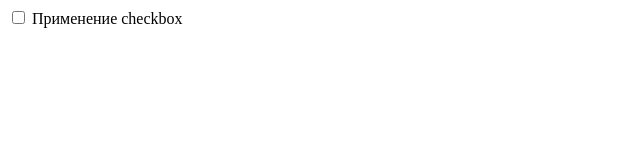
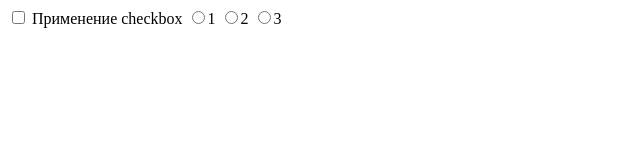
Before and after one commit to bambooka/js_practice, a plain HTML site: page index.html in a window 1280 px wide. Shown: the full height of the page, 0-640 px from the left. Drawn offline with Linux system fonts and the light colour scheme.

Commit message:
add three input-radio

```diff
--- a/index.html
+++ b/index.html
@@ -13,6 +13,10 @@
       <input type="checkbox" id="check" onchange="changeCheckbox()">
       Применение checkbox
   </label>
+
+    <input type="radio" name="rad" value="first">1
+    <input type="radio" name="rad" value="second">2
+    <input type="radio" name="rad" value="third">3
 </body>
 
 </html>
```
